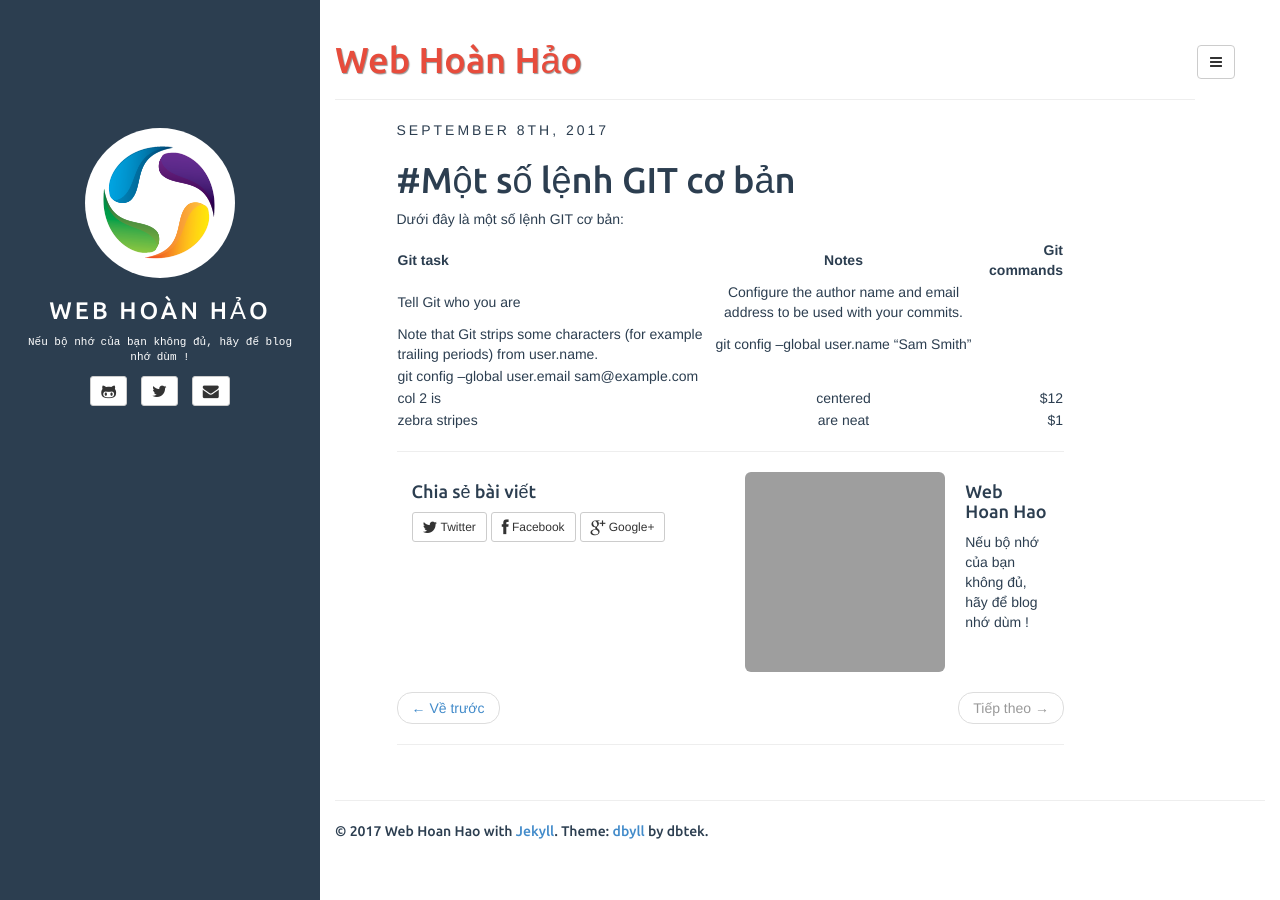
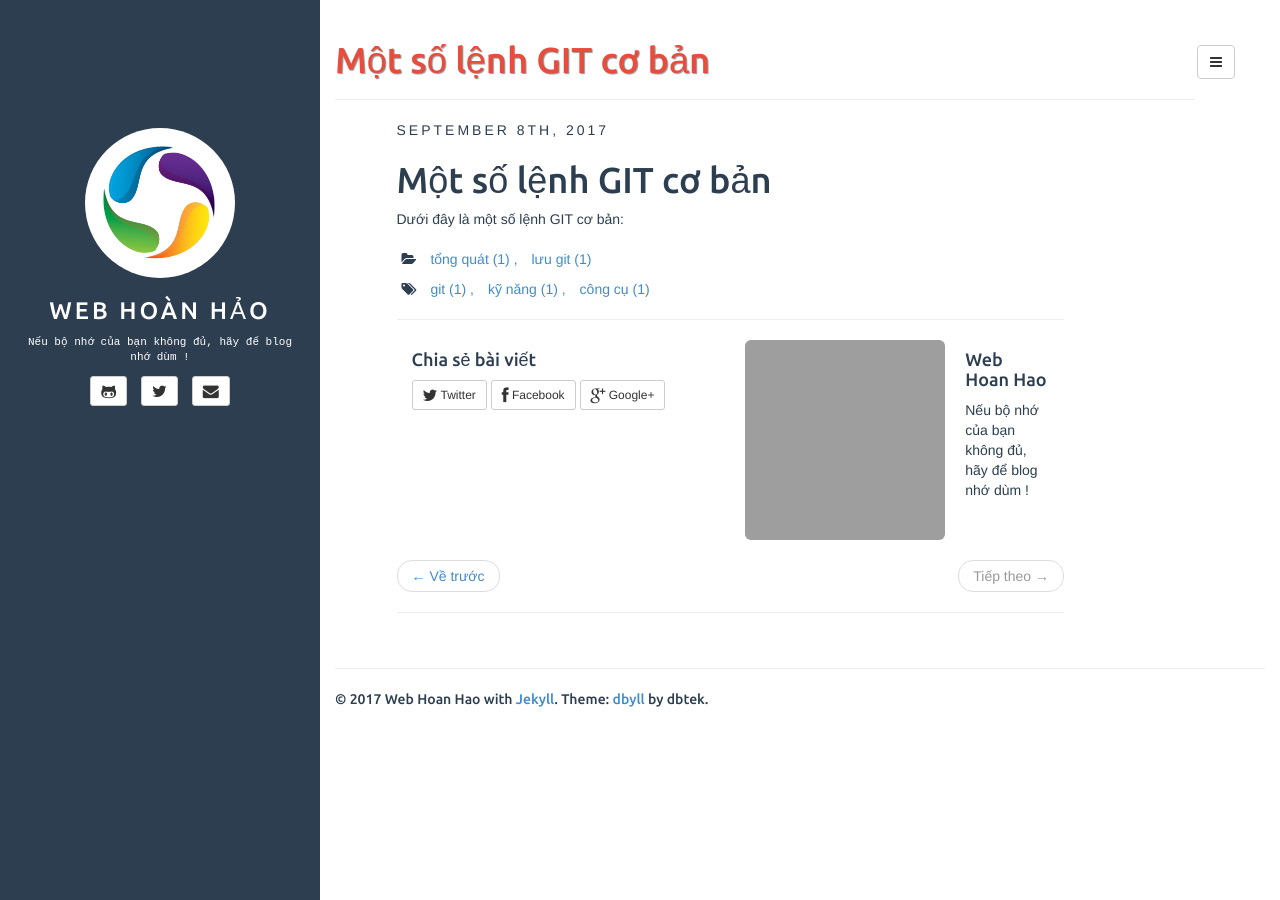
Before and after one commit to webhoanhao/webhoanhao.github.io, a Jekyll site: the page built from _posts/2017-09-08-huong-dan-su-dung-github-co-ban.md, in a window 1280 px wide. Built offline with Jekyll 4.4.1, drawn with Linux system fonts in a browser that asks for light colours; our own code applies the rules of GitHub Pages for plain Markdown files; comment, search, counter and statistics services are not loaded; grey boxes are pictures that could not be loaded.

Commit message:
Update 2017-09-08-huong-dan-su-dung-github-co-ban.md

```diff
--- a/_posts/2017-09-08-huong-dan-su-dung-github-co-ban.md
+++ b/_posts/2017-09-08-huong-dan-su-dung-github-co-ban.md
@@ -1,12 +1,13 @@
-#Một số lệnh GIT cơ bản
+---
+layout: post
+title: Một số lệnh GIT cơ bản
+categories: [tổng quát, lưu git]
+tags: [git, kỹ năng, công cụ]
+fullview: true
+comments: true
+---
+
+Một số lệnh GIT cơ bản
 ===============
 
 Dưới đây là một số lệnh GIT cơ bản:
-
-| Git task      | Notes         | Git commands |
-| ------------------------- |:-------------:| -----:|
-| Tell Git who you are      | Configure the author name and email address to be used with your commits.
-Note that Git strips some characters (for example trailing periods) from user.name. | git config --global user.name "Sam Smith"
-git config --global user.email sam@example.com |
-| col 2 is      | centered      |   $12 |
-| zebra stripes | are neat      |    $1 |
```
